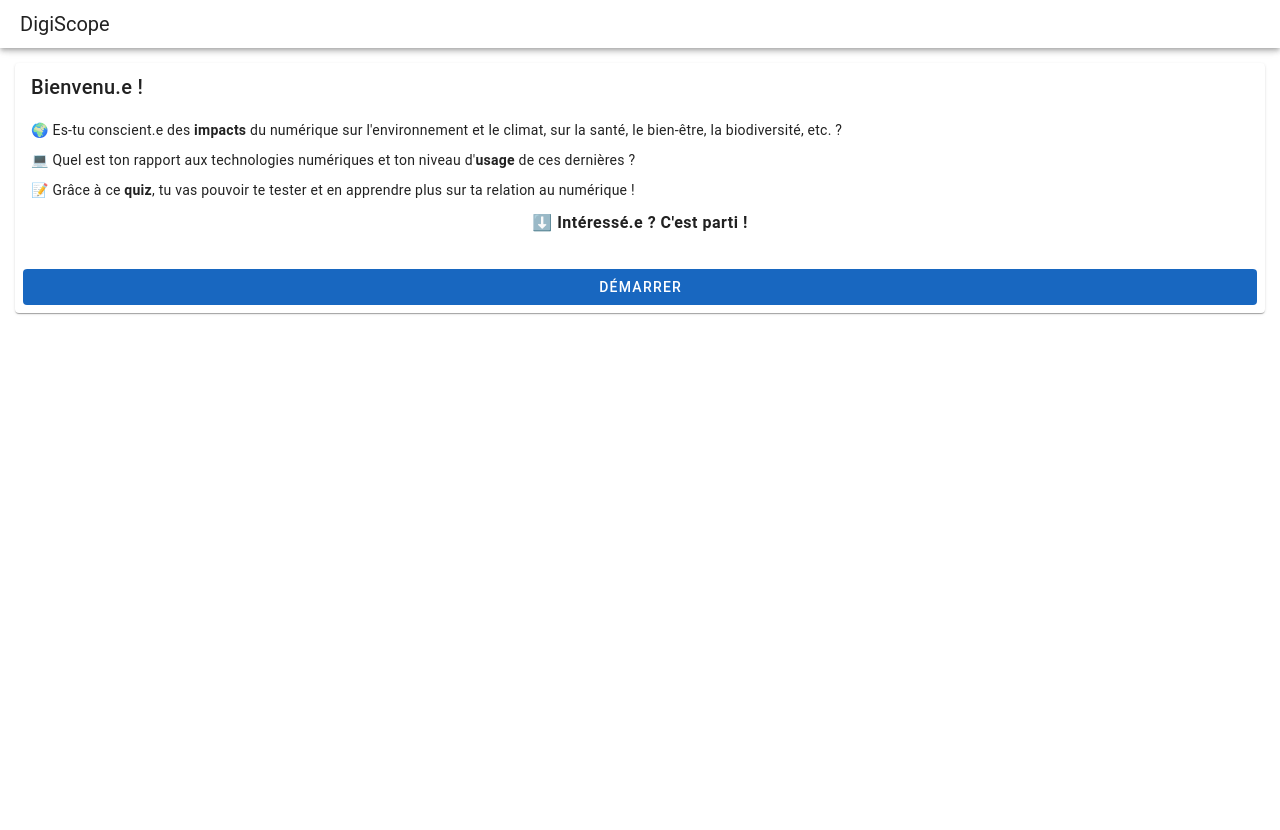
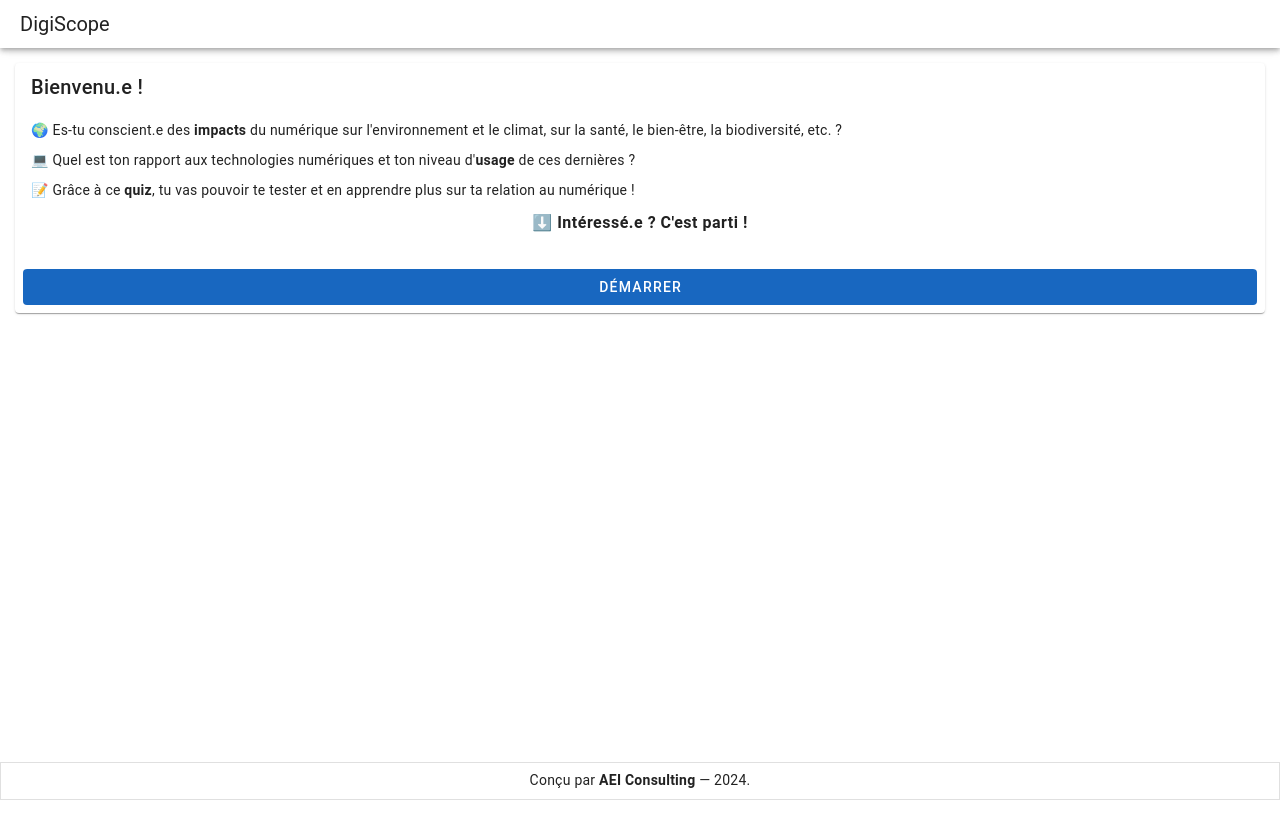
Before and after one commit to CSITEd/digiscope-assess, a Nuxt app: page / in a window 1280 px wide. Built offline with nearby package versions, Linux system fonts and the light colour scheme; what vue-recaptcha-v3 would draw is missing.

Commit message:
Setup page footer

```diff
--- a/app.vue
+++ b/app.vue
@@ -13,4 +13,7 @@ body {
 p {
   margin: 10px 0;
 }
+.grecaptcha-badge {
+  bottom: 46px!important;
+}
 </style>
--- a/layouts/default.vue
+++ b/layouts/default.vue
@@ -17,7 +17,9 @@ const onHomePage = computed(() => route.fullPath === '/')
     <slot />
   </VMain>
 
-  <VFooter>
-
+  <VFooter class="d-flex flex-column" border app>
+    <div class="text-body-2 text-center">
+      Conçu par <strong>AEI Consulting</strong> — 2024.
+    </div>
   </VFooter>
 </template>
```
